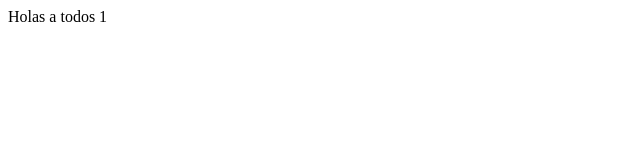
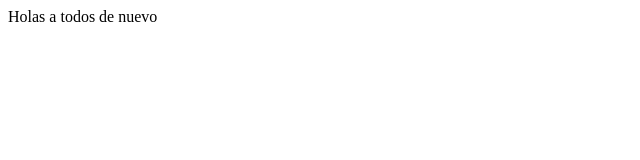
Before and after one commit to cuentaanaliz-dev/curso-primera, a plain HTML site: page index.html in a window 1280 px wide. Shown: the full height of the page, 0-640 px from the left. Drawn offline with Linux system fonts and the light colour scheme.

Commit message:
Inlcusion de nuevo

```diff
--- a/index.html
+++ b/index.html
@@ -6,6 +6,6 @@
     <title>Document</title>
 </head>
 <body>
-    Holas a todos 1
+    Holas a todos de nuevo
 </body>
 </html>
```
